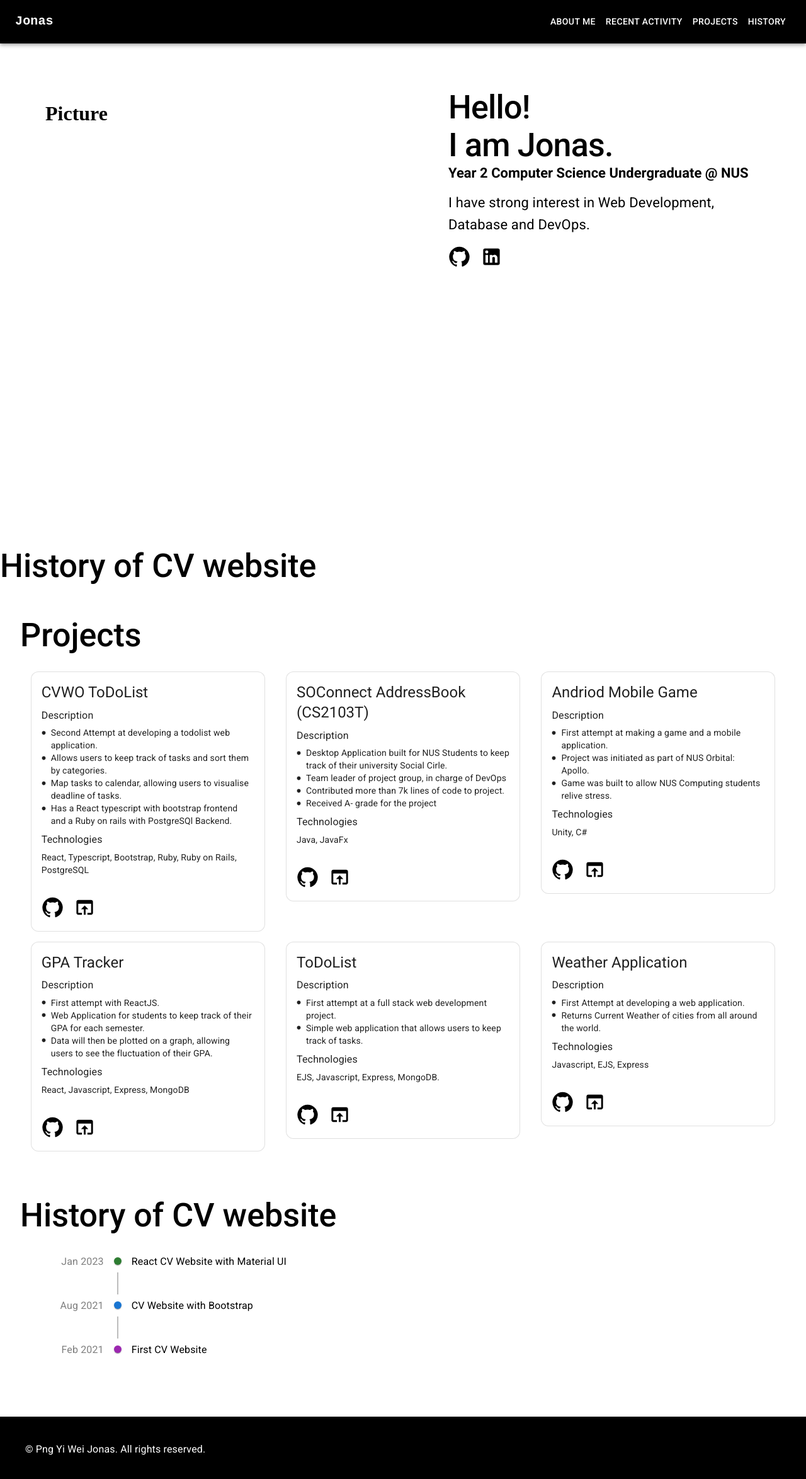
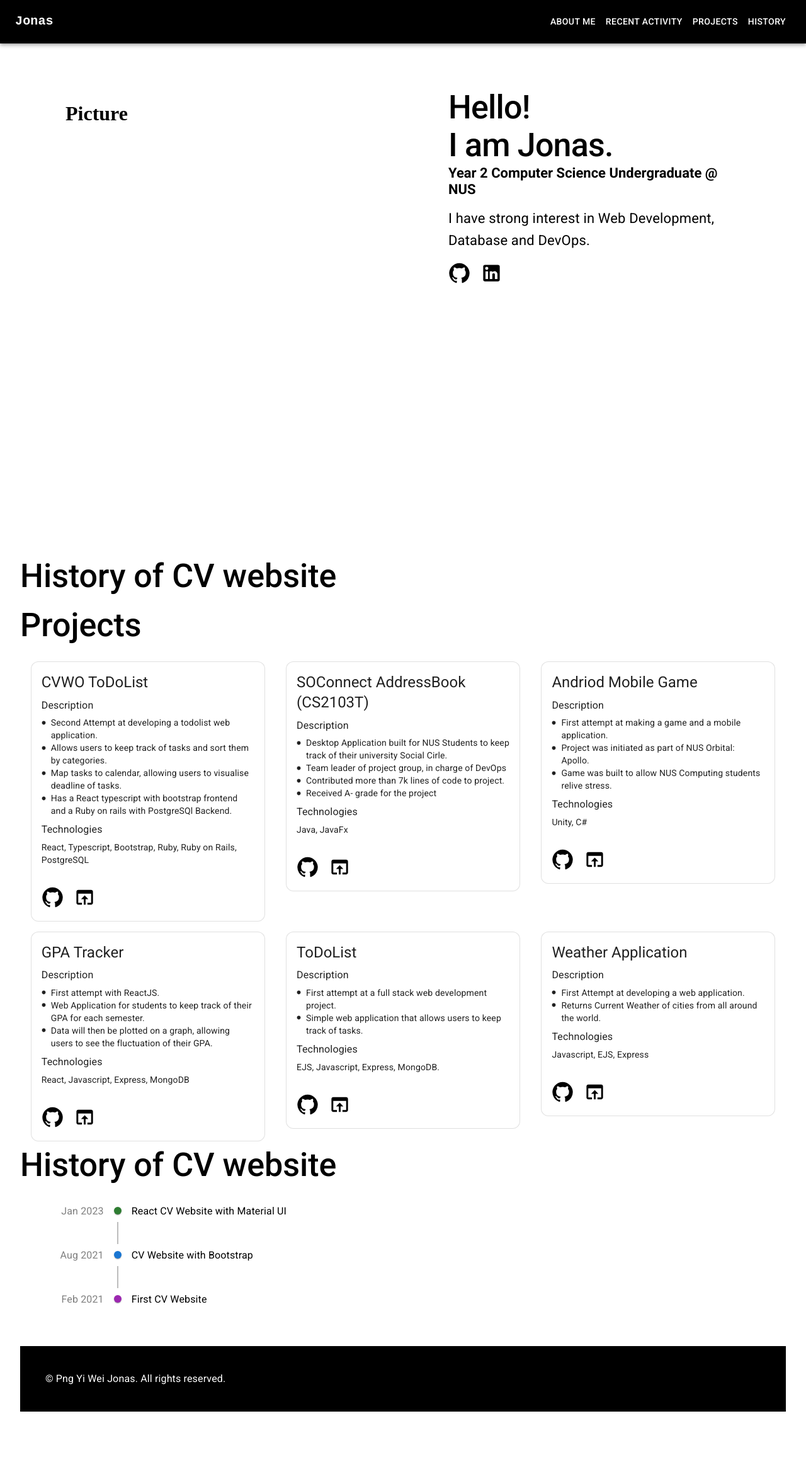
Before and after one commit to Jonaspng/react-cv-website, a React (Create React App) app: page / in a window 1280 px wide. Shown: the top 2348 px of the page at 63% size. After the commit the page ends 2241 px from the top, so only its background shows below. Built offline with nearby package versions, Linux system fonts and the light colour scheme.

Commit message:
Update padding

```diff
--- a/src/components/AboutMe.js
+++ b/src/components/AboutMe.js
@@ -6,7 +6,7 @@ import LinkedInIcon from '@mui/icons-material/LinkedIn';
 function AboutMe() {
 
   return (
-    <Box id={"aboutme"} height={"100%"}>
+    <Box id={"aboutme"} height={"102%"}>
       <Grid container>
         <Grid item xs={12} sm={6} padding={9} sx={{ display: { xs: 'none', sm: 'block' }}}>
           <h1> Picture </h1>
--- a/src/components/History.js
+++ b/src/components/History.js
@@ -4,7 +4,7 @@ import { Typography, Box, Link } from "@mui/material";
 
 function History() {
   return(
-    <Box padding={4} id={'history'}>
+    <Box id={'history'}>
       <Typography variant="h3" gutterBottom fontSize={52} fontWeight={500}>
         History of CV website
       </Typography>
--- a/src/components/Projects.js
+++ b/src/components/Projects.js
@@ -21,7 +21,7 @@ function Projects() {
   }
 
   return (
-    <Box padding={4} id={'projects'}>
+    <Box id={'projects'}>
       <Typography variant="h3" gutterBottom fontSize={52} fontWeight={500}>
         Projects
       </Typography>
--- a/src/pages/MainPage.js
+++ b/src/pages/MainPage.js
@@ -1,3 +1,4 @@
+import { Box } from '@mui/material';
 import React from 'react';
 import AboutMe from '../components/AboutMe';
 import BottomBar from '../components/BottomBar';
@@ -11,12 +12,15 @@ function MainPage() {
   return (
     <>
       <Topbar />
-      <AboutMe />
-      <RecentActivity />
-      <Projects />
-      <History />
-      <BottomBar />
+      <Box height={'100%'} paddingLeft={4} paddingRight={4} >
+        <AboutMe />
+        <RecentActivity />
+        <Projects />
+        <History />
+        <BottomBar />
+      </Box>
     </>
+
 
   );
 
```
